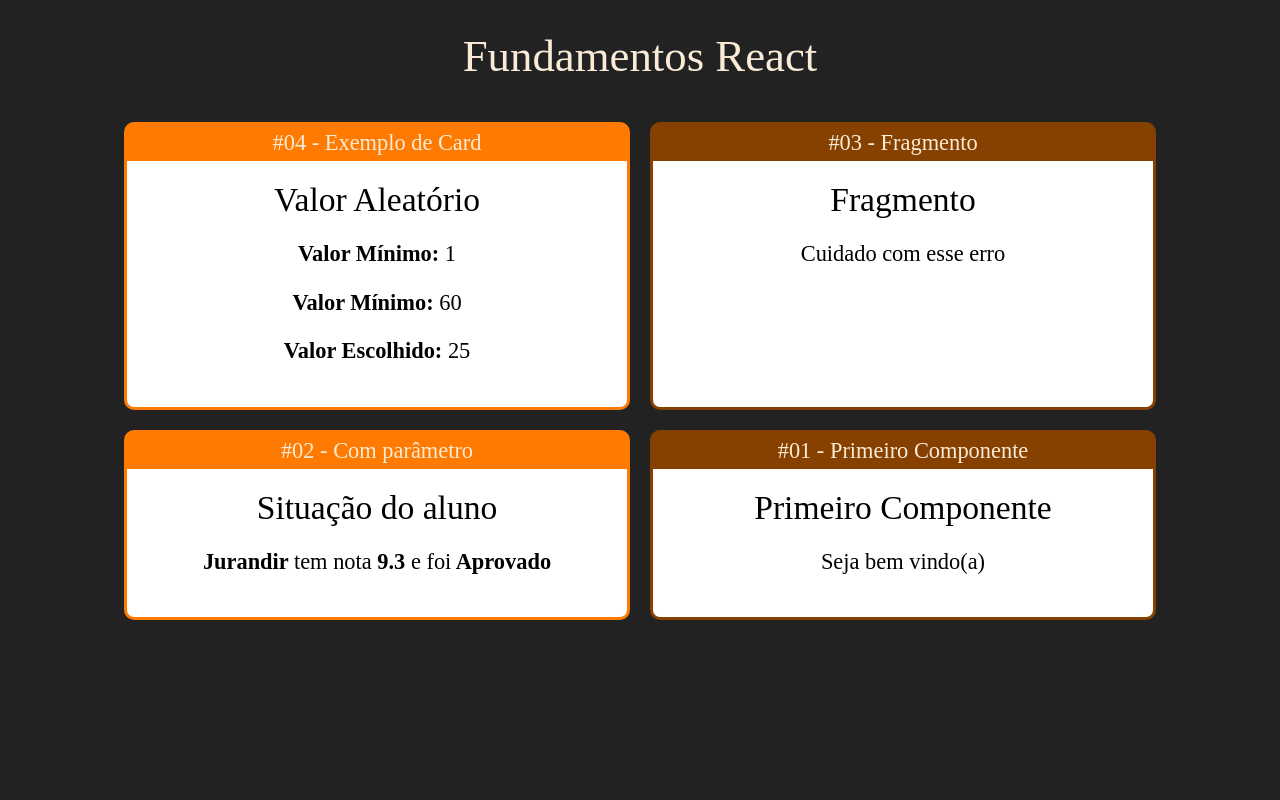
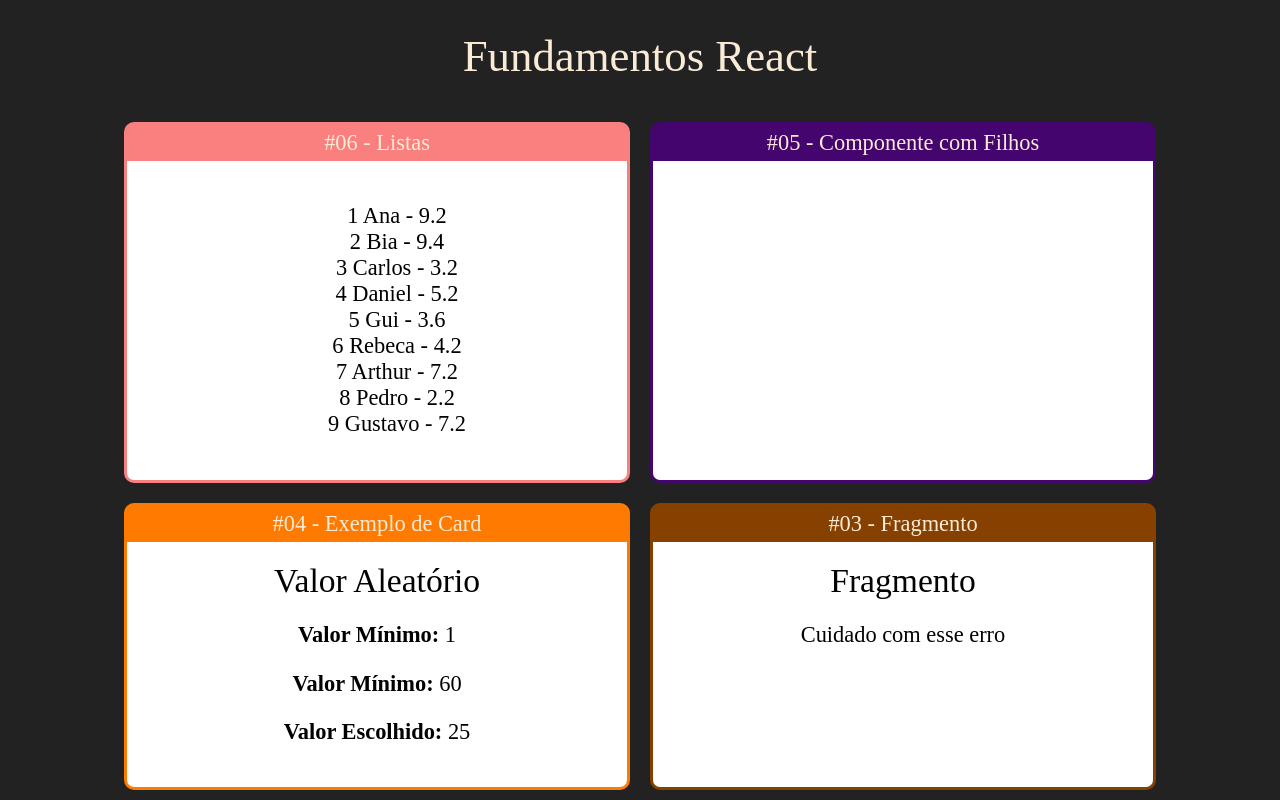
Before and after one commit to augustoamaro/react-redux-js, a React (Create React App) app in the folder fundamentos-react/: page / in a window 1280 px wide. Shown: the top 800 px of the page. Built offline with nearby package versions, Linux system fonts and the light colour scheme.

Commit message:
Exemplos componente com filho #02 e repetiçao

```diff
--- a/fundamentos-react/src/App.jsx
+++ b/fundamentos-react/src/App.jsx
@@ -1,6 +1,9 @@
 import './App.css'
 import React from "react";
 
+import ListaAlunos from './components/repeticao/ListaAlunos';
+import Familia from "./components/basicos/Familia";
+import FamiliaMembro from './components/basicos/FamiliaMembro';
 import Card from "./components/layout/Card";
 import Primeiro from './components/basicos/Primeiro';
 import ComParametro from './components/basicos/ComParametro';
@@ -12,6 +15,18 @@
         <h1>Fundamentos React</h1>
 
         <div className="Cards">
+
+        <Card titulo="#06 - Listas" color="#fa7f7f">
+                <ListaAlunos></ListaAlunos>
+            </Card>
+
+            <Card titulo="#05 - Componente com Filhos" color="#45056e">
+                <Familia sobrenome="Silva">
+                    <FamiliaMembro nome="Mozart"/>
+                    <FamiliaMembro nome="Bethoven"/>
+                    <FamiliaMembro nome="Bach"/>
+                </Familia>
+            </Card>
 
             <Card titulo="#04 - Exemplo de Card" color="#FF7A00">
                 <Aleatorio min={1} max={60} />
--- a/fundamentos-react/src/components/basicos/Familia.jsx
+++ b/fundamentos-react/src/components/basicos/Familia.jsx
@@ -1,7 +1,12 @@
-import React from "react";
-import FamiliaMembro from './FamiliaMembro'
+import React, { cloneElement } from "react";
 
-export default props => {
+export default (props) => {
 
-    return <span>Pedro Silva</span>
+  return (
+    <div>
+      {React.Children.map((child, i) => {
+        return cloneElement(child, { ...props, key: i });
+      })}
+    </div>
+  );
 };
--- a/fundamentos-react/src/components/basicos/FamiliaMembro.jsx
+++ b/fundamentos-react/src/components/basicos/FamiliaMembro.jsx
@@ -0,0 +1,11 @@
+import React from "react";
+import FamiliaMembro from "./FamiliaMembro";
+
+export default (props) => {
+
+  return (
+    <div>
+      {props.nome} <strong>{props.sobrenome}</strong>
+    </div>
+  );
+};
--- /dev/null
+++ b/fundamentos-react/src/components/repeticao/ListaAlunos.jsx
@@ -0,0 +1,20 @@
+import React from "react";
+import alunos from "../../data/alunos";
+
+export default (props) => {
+
+  const alunosLista = alunos.map((aluno) => {
+
+    return (
+      <li key={aluno.id}>
+        {aluno.id} {aluno.nome} - {aluno.nota}
+      </li>
+    );
+  });
+
+  return (
+    <div>
+      <ul style={{ listStyle: "none"}}>{alunosLista}</ul>
+    </div>
+  );
+};
--- /dev/null
+++ b/fundamentos-react/src/data/alunos.js
@@ -0,0 +1,11 @@
+export default [
+    {id: 1, nome: 'Ana', nota: 9.2},
+    {id: 2, nome: 'Bia', nota: 9.4},
+    {id: 3, nome: 'Carlos', nota: 3.2},
+    {id: 4, nome: 'Daniel', nota: 5.2},
+    {id: 5, nome: 'Gui', nota: 3.6},
+    {id: 6, nome: 'Rebeca', nota: 4.2},
+    {id: 7, nome: 'Arthur', nota: 7.2},
+    {id: 8, nome: 'Pedro', nota: 2.2},
+    {id: 9, nome: 'Gustavo', nota: 7.2},
+]
```
